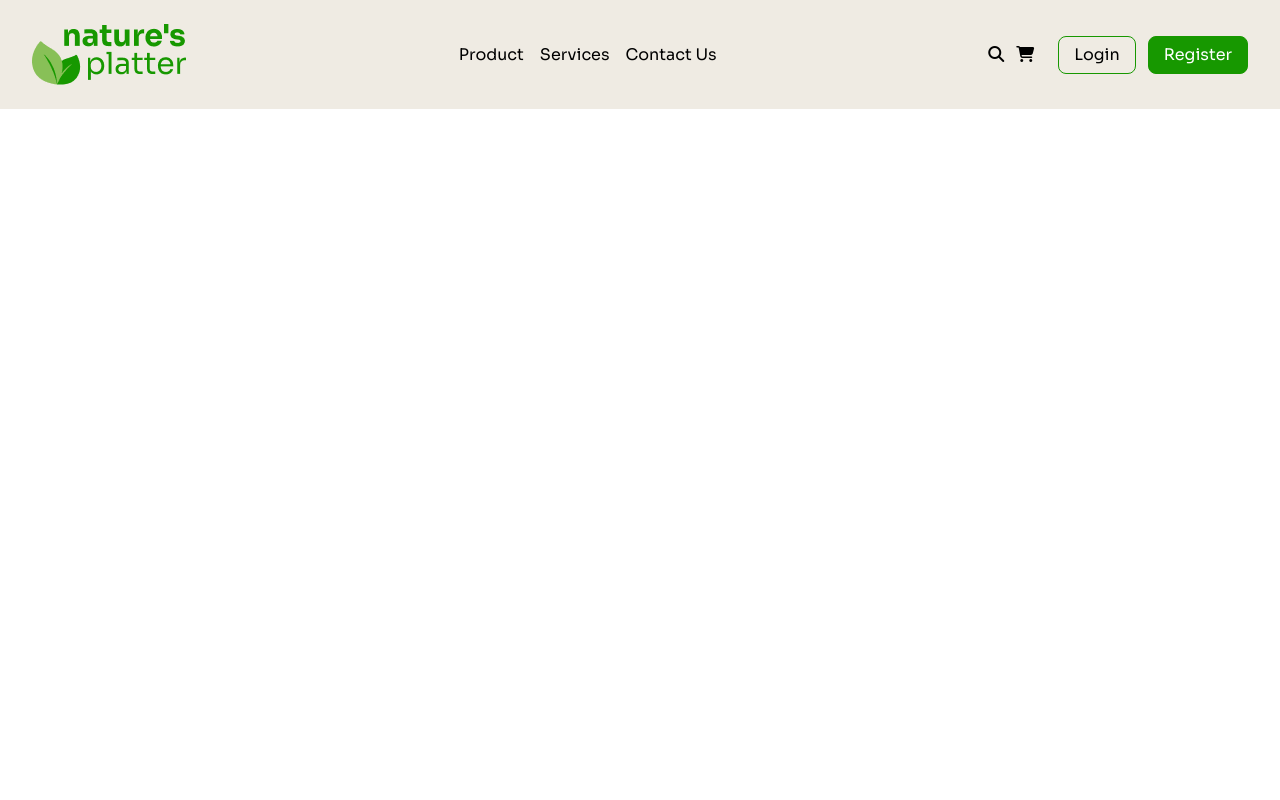
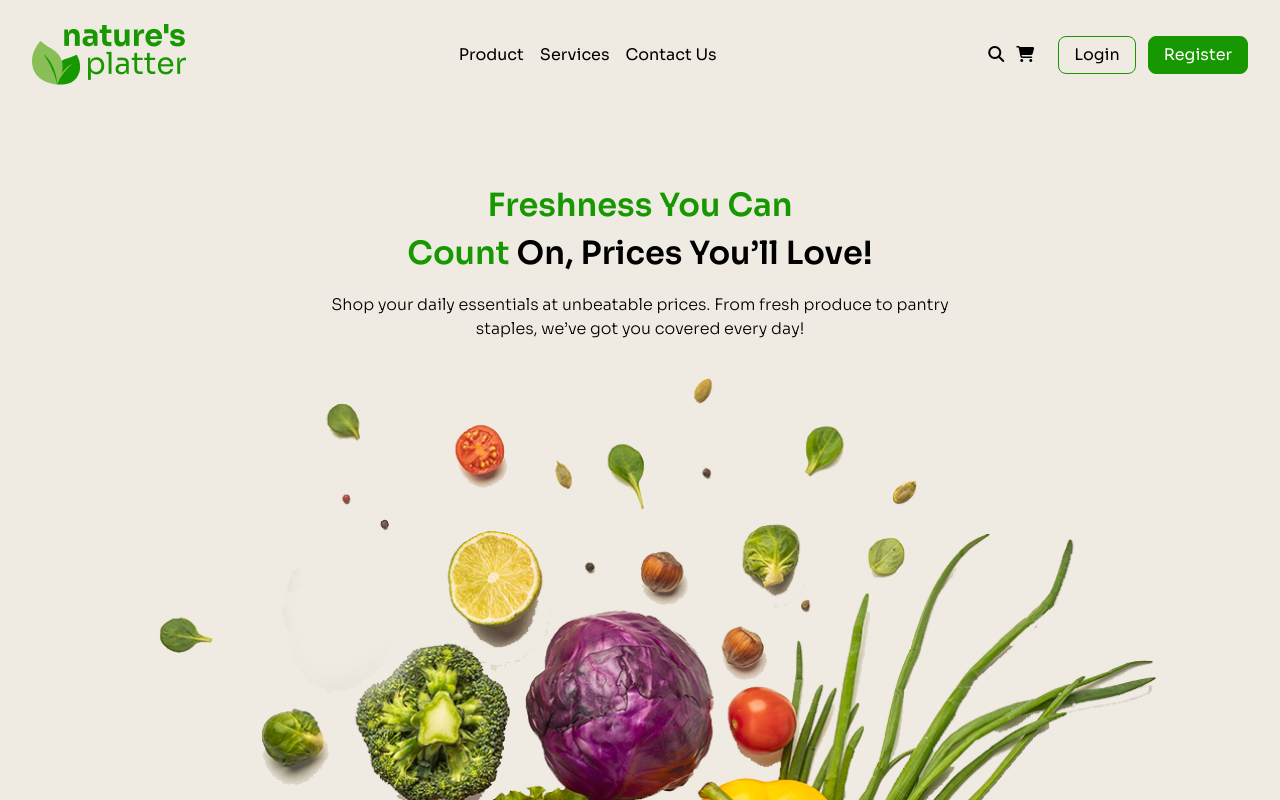
Before and after one commit to muhammad-tamim/web_project_10, a plain HTML site: page index.html in a window 1280 px wide. Shown: the top 800 px of the page. Drawn offline with nearby package versions, Linux system fonts and the light colour scheme.

Commit message:
feat: add hero section

```diff
--- a/index.html
+++ b/index.html
@@ -30,7 +30,7 @@
 
 <body class="font-sora max-w-[1600px] mx-auto">
     <header class=" bg-secondary">
-        <nav>
+        <nav class="pb-[48px] 2xl:pb-[100px]">
             <div
                 class="flex justify-between items-center px-4 py-3 md:px-8 md:py-6 2xl:px-[140px] 2xl:py-[42px] border-b border-accent lg:border-none">
                 <!-- mobile screen logo -->
@@ -70,9 +70,23 @@
             </div>
         </nav>
 
-        <!-- section -->
-        <section></section>
-        <!-- end section -->
+        <!-- hero section -->
+        <section class="mb-[48px] 2xl:mb-[140px]">
+            <div class="text-center px-4 py-3 md:px-8 md:py-6 2xl:px-[140px]">
+                <h1 class="text-[32px] 2xl:text-[56px] font-semibold pb-4 2xl:pb-8"><span class="text-accent">
+                        Freshness You Can</span><br>
+                    <span class="text-accent">Count</span> On, Prices You’ll Love!
+                </h1>
+                <p class="font-light text-base 2xl:text-xl">Shop your daily essentials at unbeatable prices. From fresh
+                    produce to
+                    pantry<br class="hidden md:block">
+                    staples, we’ve got you
+                    covered every day!</p>
+            </div>
+            <div><img class="px-0 md:px-8 2xl:px-[140px] mx-auto" src="assets/images/hero-vegetables.png" alt="">
+            </div>
+        </section>
+        <!-- end hero section -->
     </header>
     <main>
         <!-- section -->
```
